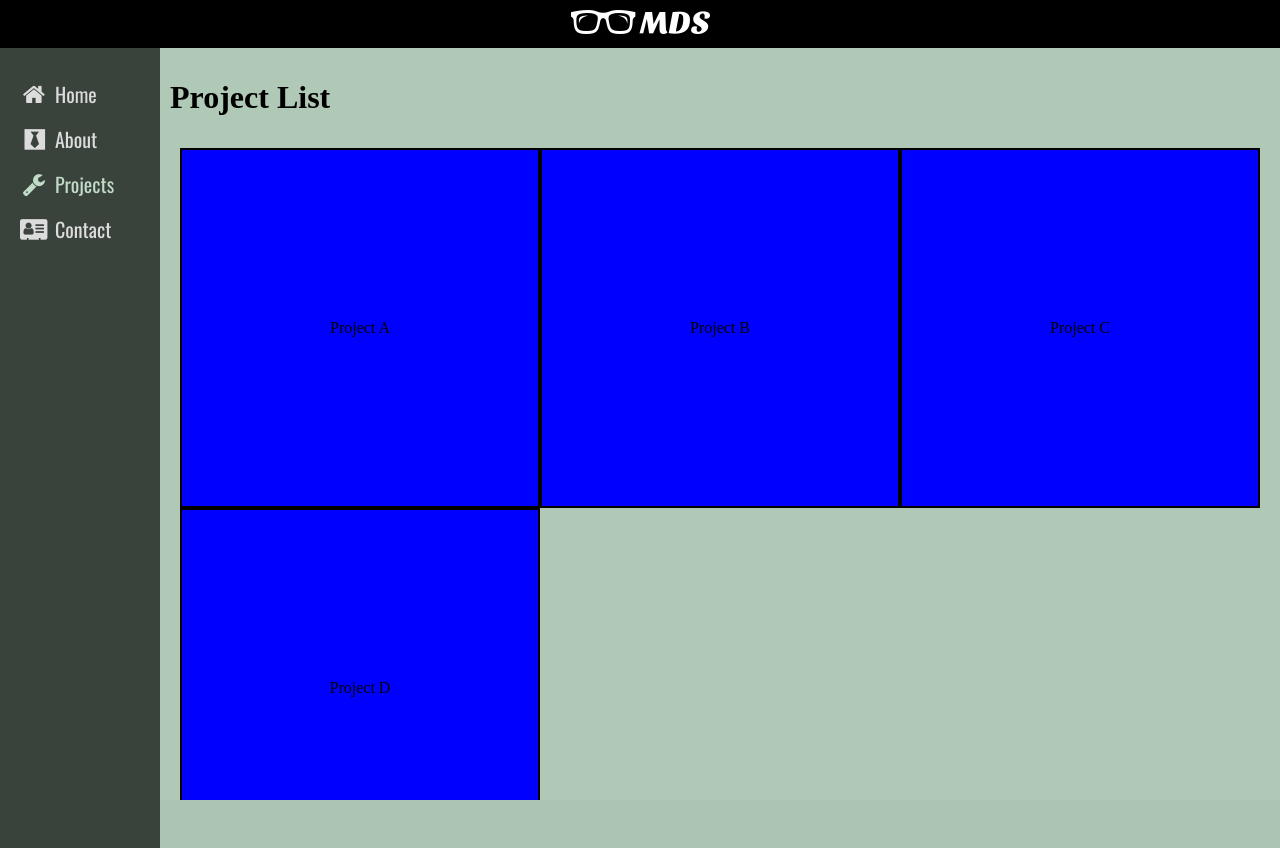
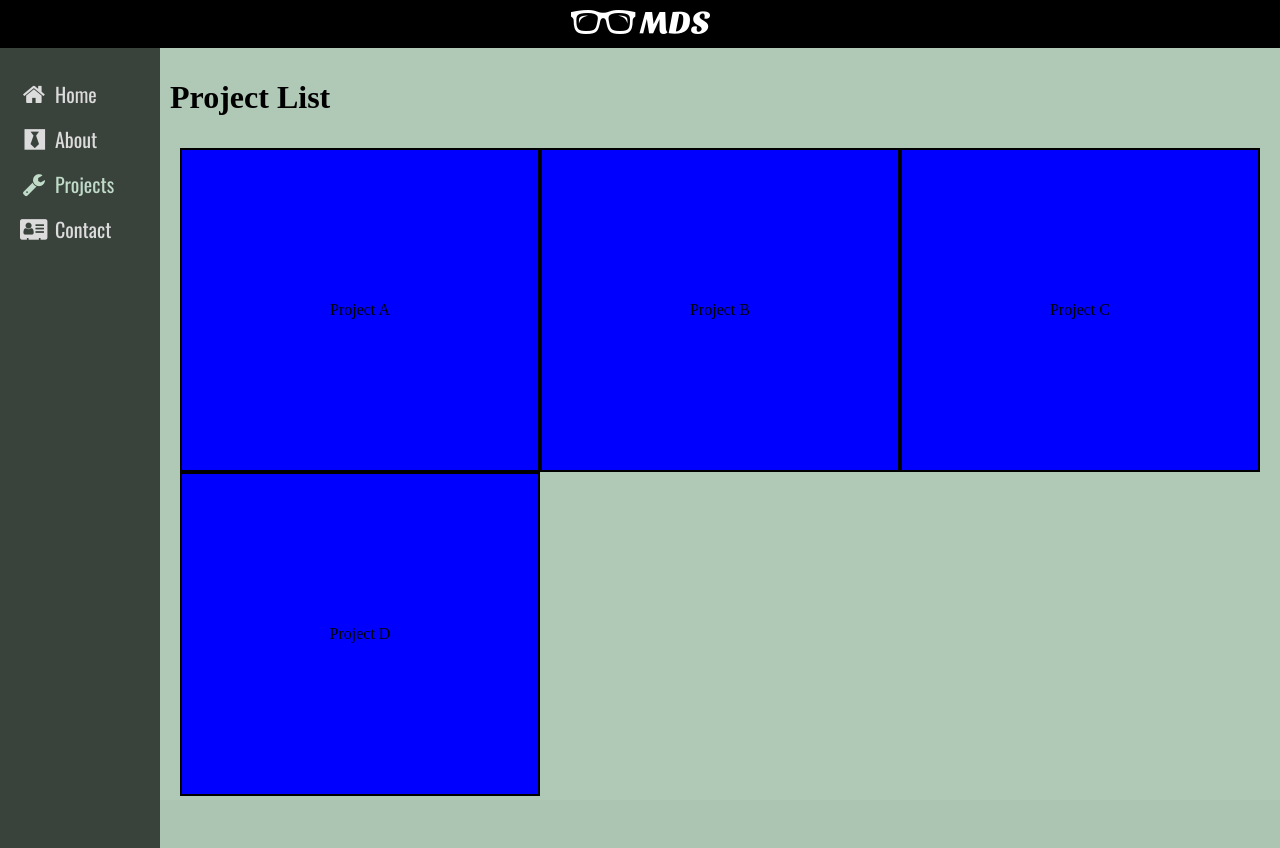
Before and after one commit to mikedsharp/michaeldsharpcom-client, an Angular app: page /projects in a window 1280 px wide. Built offline with nearby package versions, Linux system fonts and the light colour scheme; a web font is replaced by a local one; what angular2-fontawesome would draw is missing.

Commit message:
made layout cross-browser compatible

```diff
--- a/src/app/projects/projects-list.component.html
+++ b/src/app/projects/projects-list.component.html
@@ -11,7 +11,7 @@
            <div>Project C</div>
     </div>
     <div class="projects-grid-item">
-           <div>Project D</div>
+           <div><span>Project D</span></div>
     </div>
 
 </div>
--- a/src/app/projects/projects-list.component.scss
+++ b/src/app/projects/projects-list.component.scss
@@ -23,6 +23,7 @@
          flex-wrap: wrap;
          align-content: flex-start;
          padding: 10px;
+         margin: 0 auto;
 
 
         .projects-grid-item {
@@ -35,11 +36,6 @@
                 display: flex;
                 align-items: center;
                 justify-content: center;
-
-
-                div{
-                    position: absolute;
-                }
         }
     }
 
@@ -50,12 +46,13 @@
 
      @media only screen and (max-width:679px){
                  .projects-grid {
+                     justify-content: center;
                      .projects-grid-item {
                            width: 100%;
                         &:after {
-                            padding-bottom: 100%;
+                             padding-bottom: 75vw;
                         }
-                           overflow:hidden
+                        overflow: hidden;
                      }
                  }
      }
@@ -63,10 +60,10 @@
                 .projects-grid {
                     .projects-grid-item {
                            width: 50%;
-                           &:after{
-                                padding-bottom: 100%;
+                           &:after  {
+                                padding-bottom: 35vw;
                            }
-                           overflow:hidden
+                           overflow:hidden;
                      }
                  }
      }
@@ -74,10 +71,11 @@
                 .projects-grid {
                     .projects-grid-item {
                            width: 33.3333%;
-                           &:after {
-                                  padding-bottom: 100%;
+                            &:after  {
+                                  padding-bottom: 25vw;
                            }
-                           overflow:hidden
+
+                           overflow:hidden;
                      }
                  }
      }
```
